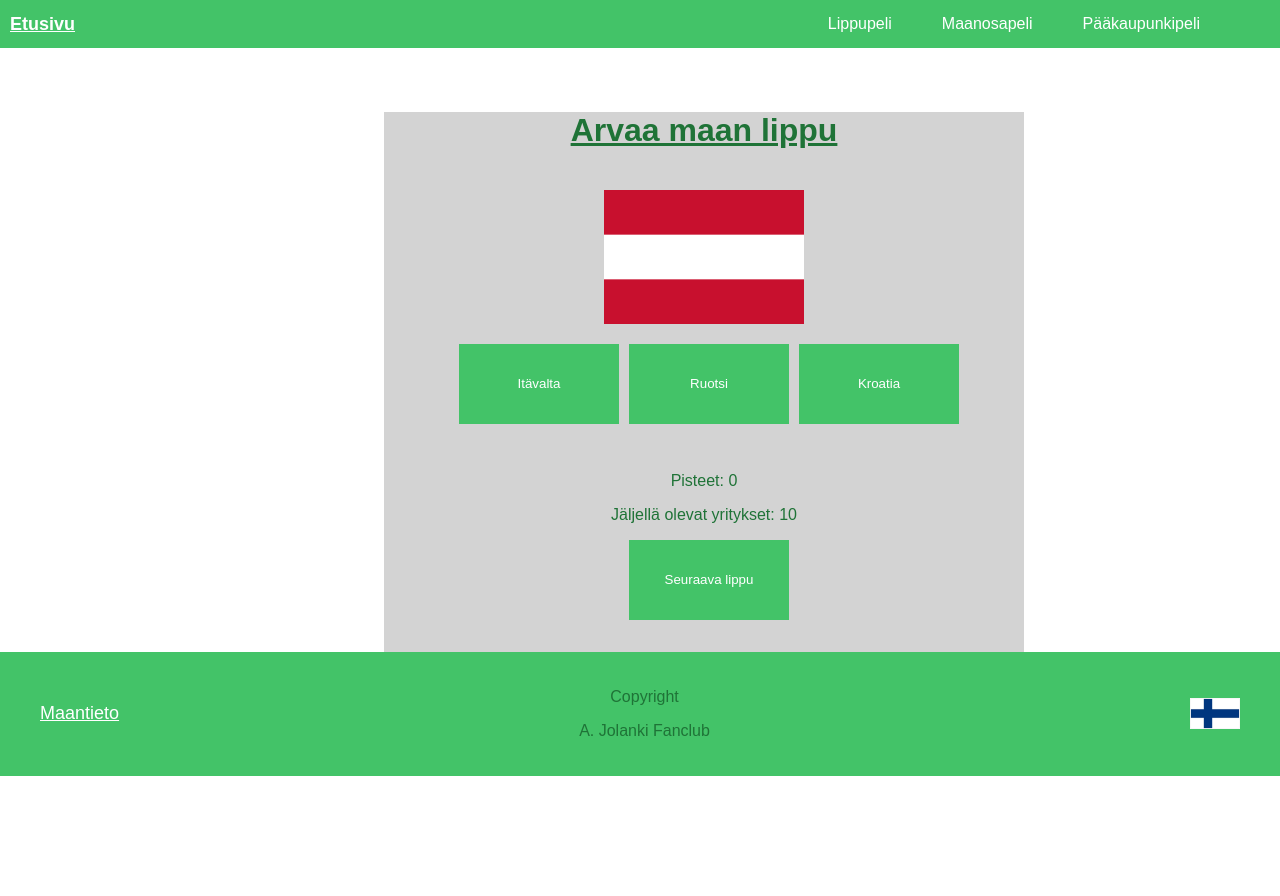
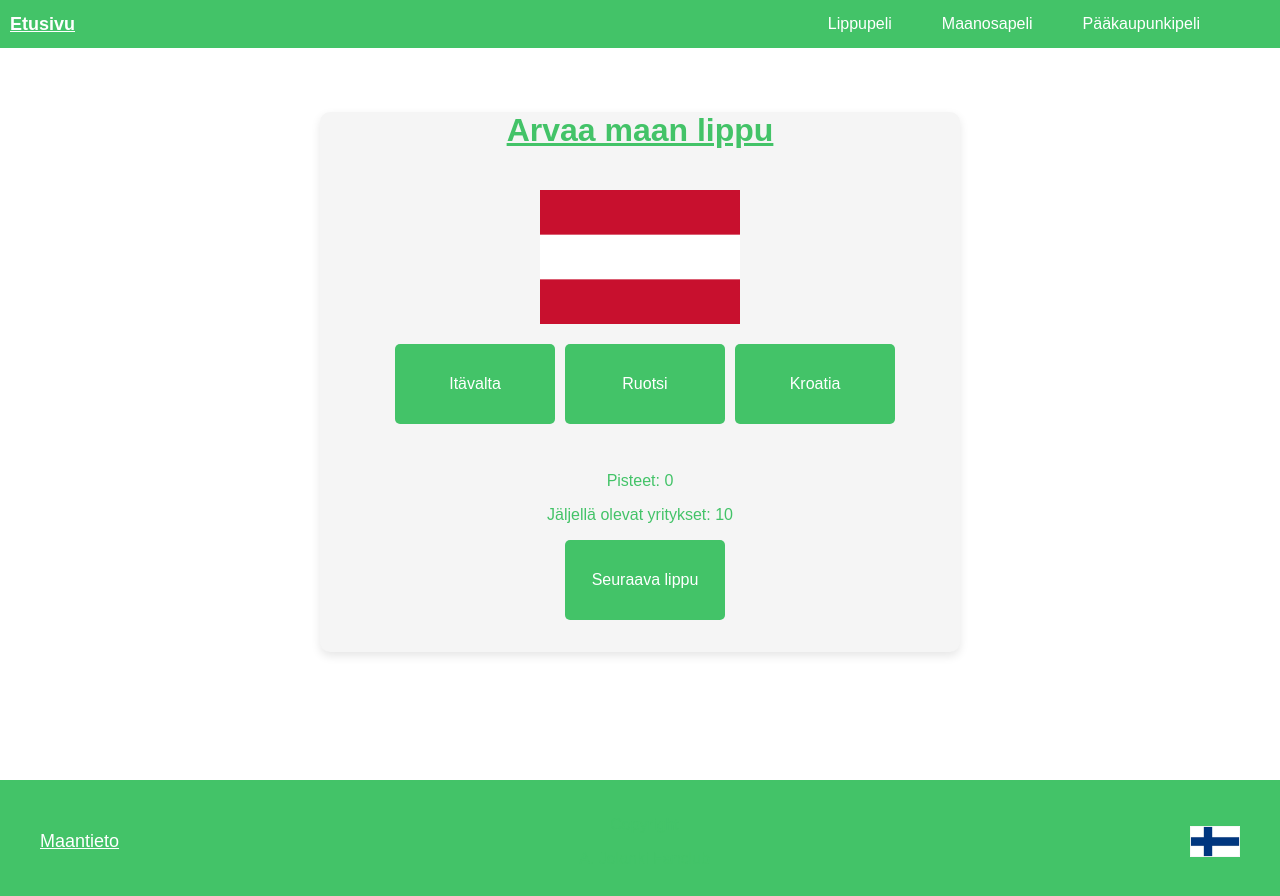
Before and after one commit to EemilKelahaara/Web-projekti-ryhma1, a plain HTML site: page peli1.html in a window 1280 px wide. Before the commit the page ends 800 px from the top, so only its background shows below. Drawn offline with Linux system fonts and the light colour scheme.

Commit message:
korjauksia

```diff
--- a/css/peli1.css
+++ b/css/peli1.css
@@ -1,20 +1,23 @@
 body { text-align: center; font-family: Arial, sans-serif; }
 img { width: 200px; height: auto; margin: 20px; }
 .peli1 {
-  background-color: lightgray;
+  background-color: #f5f5f5;
+  box-shadow: 0 4px 10px rgba(0,0,0,0.1);
   width: 50%;
-  margin-left: 30%;
+  margin-left: 25%;
   margin-top: 5%;
+  margin-bottom: 10%;
+  border-radius: 10px;
 }
 
 h1 {
-    color: #1F7337;
+    color: #43C368;
     text-decoration: underline;
 
 }
 
 p {
-    color: #1F7337;
+    color: #43C368;
 }
 
 button {
@@ -24,6 +27,8 @@ button {
     margin-bottom: 5%;
     height: 10%;
     width: 25%;
+    border-radius: 5px;
+    font-size: 1rem;
 }
 
 button:hover {
--- a/peli1.html
+++ b/peli1.html
@@ -34,7 +34,7 @@
           <p>Copyright</p>
           <p>A. Jolanki Fanclub</p>
         </div>
-        <img src="Finland_flag_Border_ml.png" alt="Suomen lippu" />
+        <img src="kuvat/Finland_flag_Border_ml.png" alt="Suomen lippu" />
       </footer>
 
       <script>
```
Also changed, not shown: index.html (+1 -1 lines), peli2.html (+1 -1 lines), kuvat/Finland_flag_Border_ml.png (renamed from Finland_flag_Border_ml.png).
